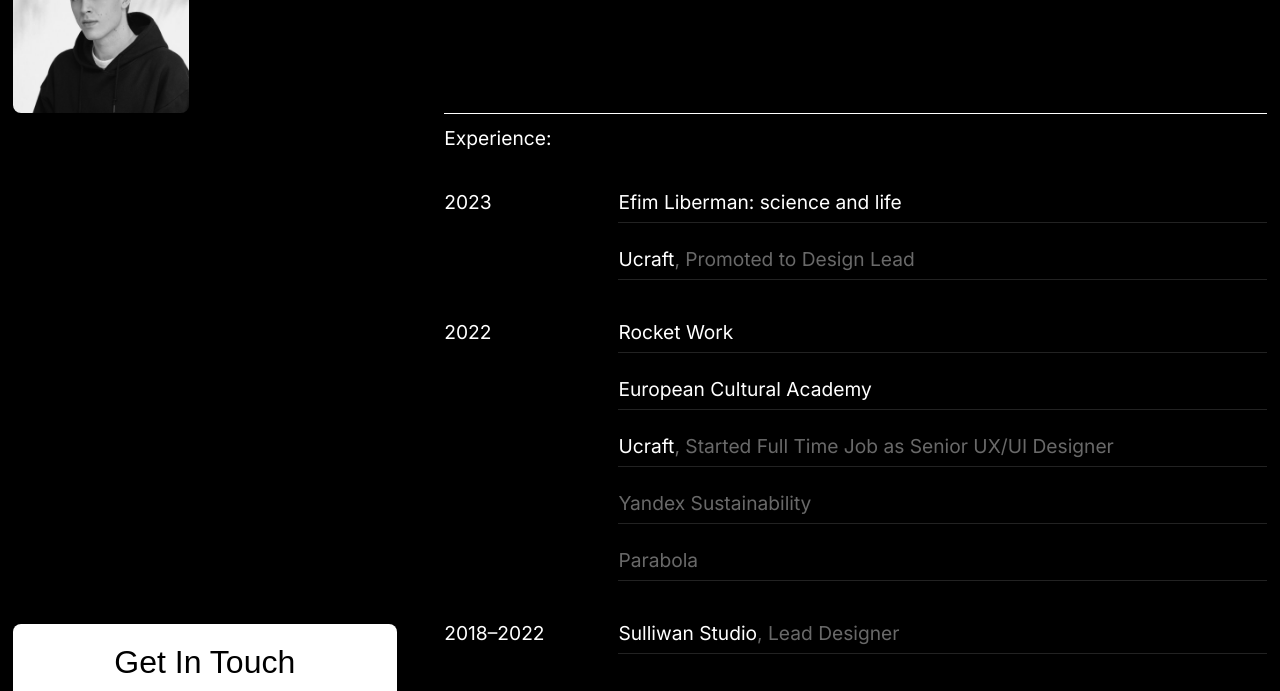
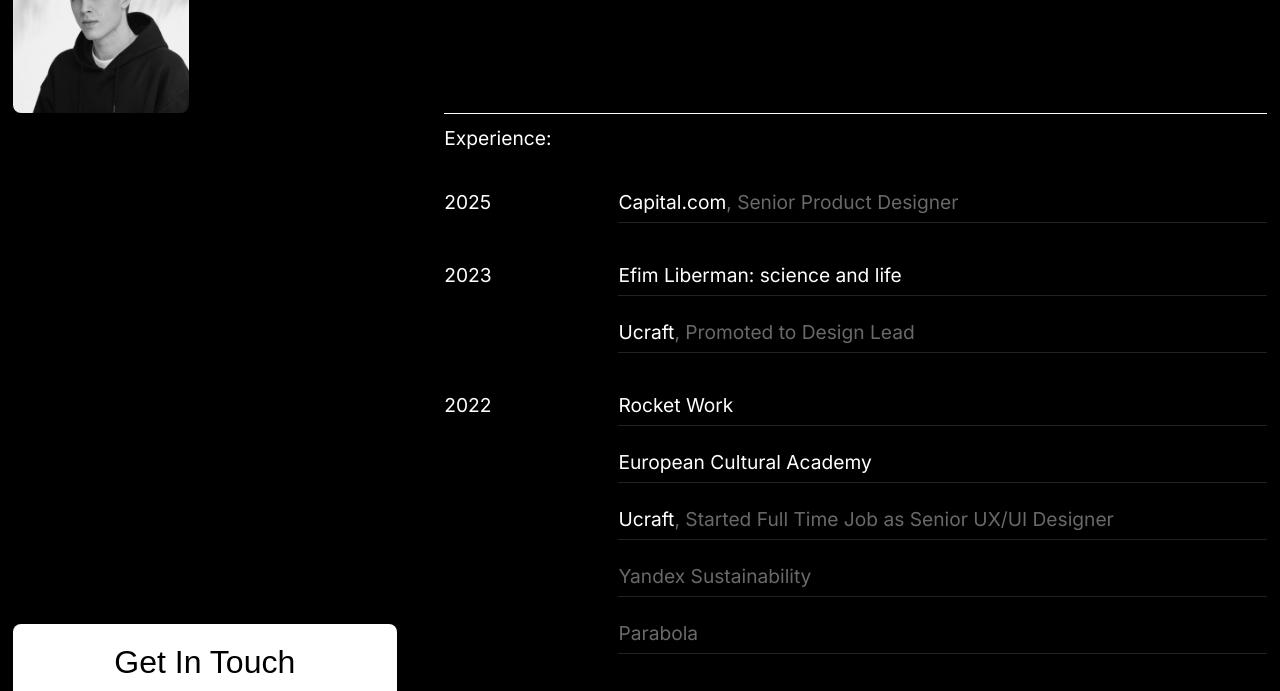
Before and after one commit to lyubim/lyubim.github.io, a plain HTML site: page index.html in a window 1280 px wide. Shown: the part 83-774 px from the top of the page. Drawn offline with Linux system fonts and the light colour scheme.

Commit message:
Add Capital.com Senior Product Designer role to experience
Co-Authored-By: Claude Fable 5.2 <noreply@anthropic.com>
Claude-Session: https://claude.ai/code/session_01V5mvFtrL4545mMTSzroEJ6

```diff
--- a/index.html
+++ b/index.html
@@ -312,6 +312,11 @@
         <section class="experience">
             <h2>Experience:</h2>
 
+            <h3>2025</h3>
+            <ul>
+                <li><a href="https://capital.com">Capital.com</a>, Senior&nbsp;Product Designer</li>
+            </ul>
+
             <h3>2023</h3>
             <ul>
                 <li><a href="https://efim.liberman.net">Efim Liberman: science and life</a></li>
```
